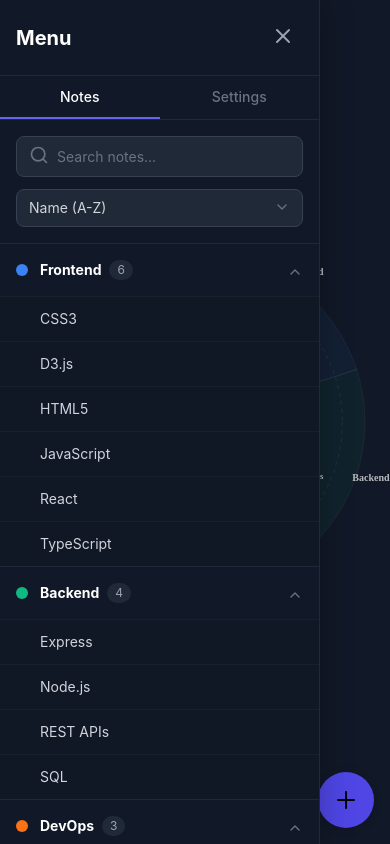
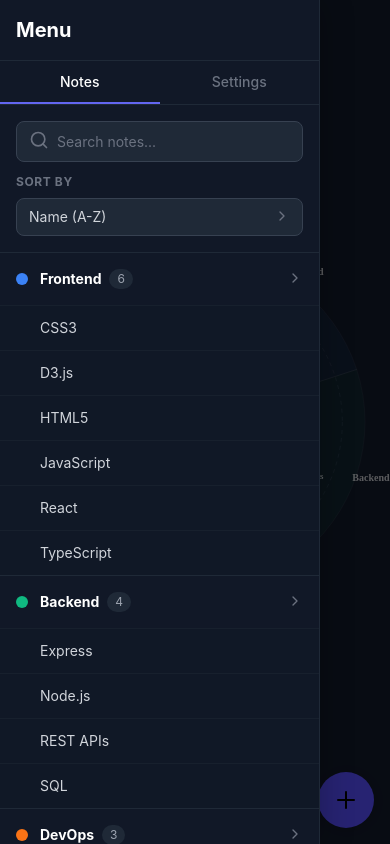
Before and after one commit to HoudRiz/skillSeedGraphBased, a React Native app in the folder SkillSeedMobile/: screen / in a window 390 px wide. Both pictures are taken after a click on the element 37 px from the left and 37 px from the top of the page. Built offline with nearby package versions, Linux system fonts and the light colour scheme.

Commit message:
Finalize sidebar design

```diff
--- a/SkillSeedMobile/components/Sidebar.tsx
+++ b/SkillSeedMobile/components/Sidebar.tsx
@@ -1,5 +1,5 @@
 import React, { useState, useMemo } from 'react';
-import { View, Text, TouchableOpacity, TextInput, ScrollView, Switch, Animated, Dimensions } from 'react-native';
+import { View, Text, TouchableOpacity, TextInput, ScrollView, Switch, Animated, Dimensions, TouchableWithoutFeedback } from 'react-native';
 import tw from 'twrnc';
 import { Node, Tag, Difficulty } from '../types';
 import Svg, { Path, Circle, Polyline, Line } from 'react-native-svg';
@@ -19,9 +19,9 @@
     </Svg>
 );
 
-const ChevronDownIcon = () => (
+const ChevronRightIcon = () => (
     <Svg width="16" height="16" viewBox="0 0 24 24" fill="none" stroke="currentColor" strokeWidth="2" strokeLinecap="round" strokeLinejoin="round">
-        <Polyline points="6 9 12 15 18 9" />
+        <Polyline points="9 18 15 12 9 6" />
     </Svg>
 );
 
@@ -138,13 +138,17 @@
     if (!isOpen) return null;
 
     return (
+        <>
+            {/* Overlay for outside click */}
+            <TouchableWithoutFeedback onPress={onClose}>
+                <View style={tw`absolute top-0 left-0 right-0 bottom-0 bg-black/50 z-40`} />
+            </TouchableWithoutFeedback>
+
+            {/* Sidebar */}
             <View style={tw`absolute top-0 left-0 bottom-0 w-80 bg-gray-900 z-50 shadow-2xl border-r border-gray-800`}>
                 {/* Header */}
                 <View style={tw`flex-row items-center justify-between p-4 border-b border-gray-800`}>
                     <Text style={tw`text-xl font-bold text-white`}>Menu</Text>
-                <TouchableOpacity onPress={onClose} style={tw`p-2`}>
-                    <Text style={tw`text-gray-400`}><CloseIcon /></Text>
-                </TouchableOpacity>
                 </View>
 
                 {/* Tabs */}
@@ -180,13 +184,15 @@
                                     />
                                 </View>
 
+                                <View>
+                                    <Text style={tw`text-gray-500 text-xs font-bold mb-2 uppercase tracking-wider`}>Sort By</Text>
                                     <View style={tw`relative z-20`}>
                                         <TouchableOpacity
                                             onPress={() => setIsSortDropdownOpen(!isSortDropdownOpen)}
                                             style={tw`flex-row items-center justify-between bg-gray-800 rounded-lg px-3 py-2 border border-gray-700`}
                                         >
                                             <Text style={tw`text-gray-300 text-sm`}>{sortBy}</Text>
-                                    <Text style={tw`text-gray-500`}><ChevronDownIcon /></Text>
+                                            <Text style={tw`text-gray-500`}><ChevronRightIcon /></Text>
                                         </TouchableOpacity>
                                         {isSortDropdownOpen && (
                                             <View style={tw`absolute top-10 left-0 right-0 bg-gray-800 border border-gray-700 rounded-lg shadow-xl overflow-hidden`}>
@@ -212,6 +218,7 @@
                                         )}
                                     </View>
                                 </View>
+                            </View>
 
                             {/* List */}
                             <ScrollView style={tw`flex-1`}>
@@ -234,7 +241,7 @@
                                                         <Text style={tw`text-gray-400 text-xs`}>{tagNodes.length}</Text>
                                                     </View>
                                                 </View>
-                                            <Text style={[tw`text-gray-500`, { transform: [{ rotate: isExpanded ? '180deg' : '0deg' }] }]}><ChevronDownIcon /></Text>
+                                                <Text style={tw`text-gray-500`}><ChevronRightIcon /></Text>
                                             </TouchableOpacity>
 
                                             {isExpanded && (
@@ -309,6 +316,7 @@
                     )}
                 </View>
             </View>
+        </>
     );
 };
 
```
Lines whose indentation alone changed are shown as unchanged.
